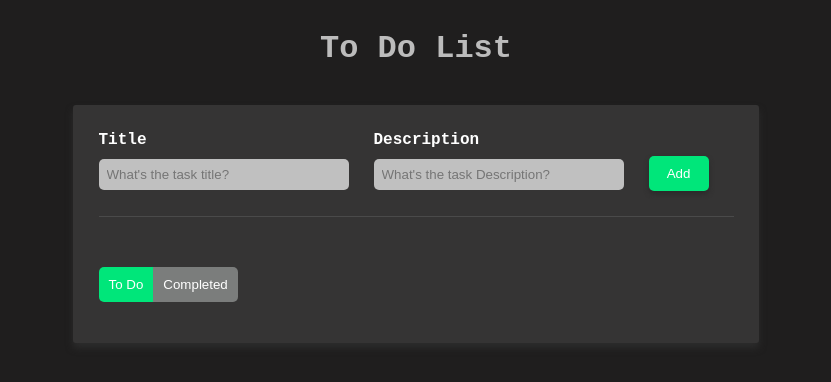
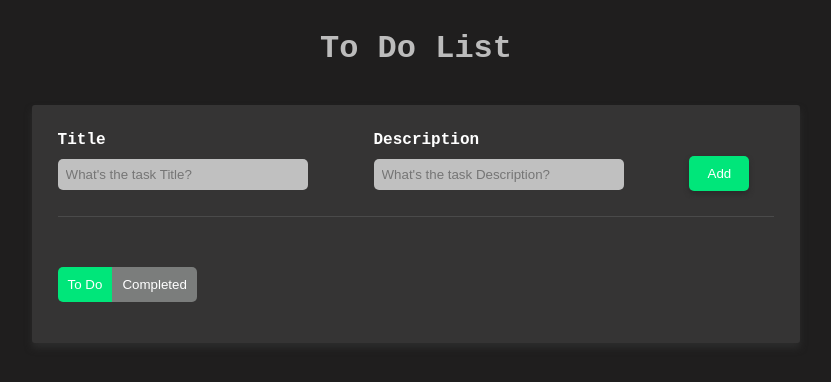
Before and after one commit to its-Chandan137/To-Do-List-Using-React-Js-, a React (Vite) app: page / in a window 1280 px wide. Shown: the top 382 px of the page, without its empty margins (224-1055 px from the left). Built offline with nearby package versions, Linux system fonts and the light colour scheme.

Commit message:
with Local storage

```diff
--- a/src/App.css
+++ b/src/App.css
@@ -38,6 +38,7 @@ label:hover{
 .todo-container{
   background-color: #353434;
   width: fit-content;
+  min-width: 60vw;
   padding: 2%;
   margin: 3% auto 0 auto;
   max-height: 80vh;
@@ -49,7 +50,7 @@ label:hover{
 .todo-input-box{
   display: flex;
   align-items: center;
-  justify-content: center;
+  justify-content: space-between;
   padding-bottom: 25px;
   margin-bottom: 25px;
   border-bottom: 1px solid rgb(74, 74, 74);
--- a/src/App.jsx
+++ b/src/App.jsx
@@ -1,4 +1,4 @@
-import React,{useState} from 'react'
+import React,{useState,useEffect} from 'react'
 import './App.css'
 import {AiOutlineDelete} from 'react-icons/ai'
 import {BsCheckLg} from 'react-icons/bs'
@@ -6,8 +6,8 @@ import {BsCheckLg} from 'react-icons/bs'
 function App() {
   const [sShift, setsShift] = useState(false)
   const [todos,setTodos] = useState([])
-  const [titles, setTitles] = useState("")
-  const [descriptions, setDescriptions] = useState("")
+  var [titles, setTitles] = useState("")
+  var [descriptions, setDescriptions] = useState("")
   const [completedTodo,setCompletedTodo] = useState([])
 
   const handleTodo = (i) =>{
@@ -19,6 +19,7 @@ function App() {
     let updatedTodo = [...todos]
     updatedTodo.push(todoItems)
     setTodos(updatedTodo)
+    localStorage.setItem('todolist',JSON.stringify(updatedTodo))
 
     setTitles("");
     setDescriptions("");
@@ -27,6 +28,7 @@ function App() {
   const handleDelete = (i) =>{
     let reduceTodo = [...todos];
     reduceTodo.splice(i,1);
+    localStorage.setItem('todolist',JSON.stringify(reduceTodo));
     setTodos(reduceTodo);
   }
 
@@ -49,13 +51,28 @@ function App() {
     updatedCompletedArr.push(filteredItem);
     setCompletedTodo(updatedCompletedArr);
     handleDelete(i)
+    localStorage.setItem('completedTodo',JSON.stringify(updatedCompletedArr));
   }
 
   const handleDeletCompleted = (i) =>{
     let reduceTodo = [...completedTodo];
     reduceTodo.splice(i,1);
+    localStorage.setItem('completedTodo',JSON.stringify(reduceTodo));
     setCompletedTodo(reduceTodo);
   }
+
+  useEffect(() => {
+    let saveTodo = JSON.parse(localStorage.getItem('todolist'))
+    let saveCompletedTodo = JSON.parse(localStorage.getItem('completedTodo'))
+    if(saveTodo)
+    {
+      setTodos(saveTodo);
+    }
+    if(saveCompletedTodo)
+    {
+      setCompletedTodo(saveCompletedTodo);
+    }
+  }, [])
 
 
   return (
@@ -65,7 +82,7 @@ function App() {
         <div className="todo-input-box">
           <div className='todo-input-items'>
             <label>Title</label>
-            <input type="text" placeholder="What's the task title?" value={titles} onChange={(e) => setTitles(e.target.value)}/>
+            <input type="text" placeholder="What's the task Title?" value={titles} onChange={(e) => setTitles(e.target.value)}/>
           </div>
           <div className='todo-input-items'>
             <label>Description</label>
```
Also changed, not shown: src/Test.jsx (+6 -23 lines).
